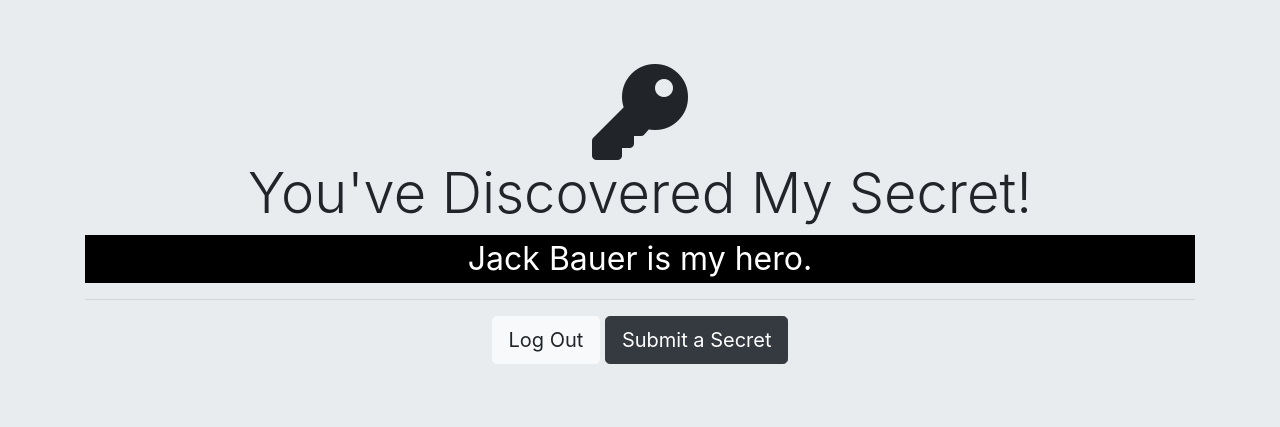
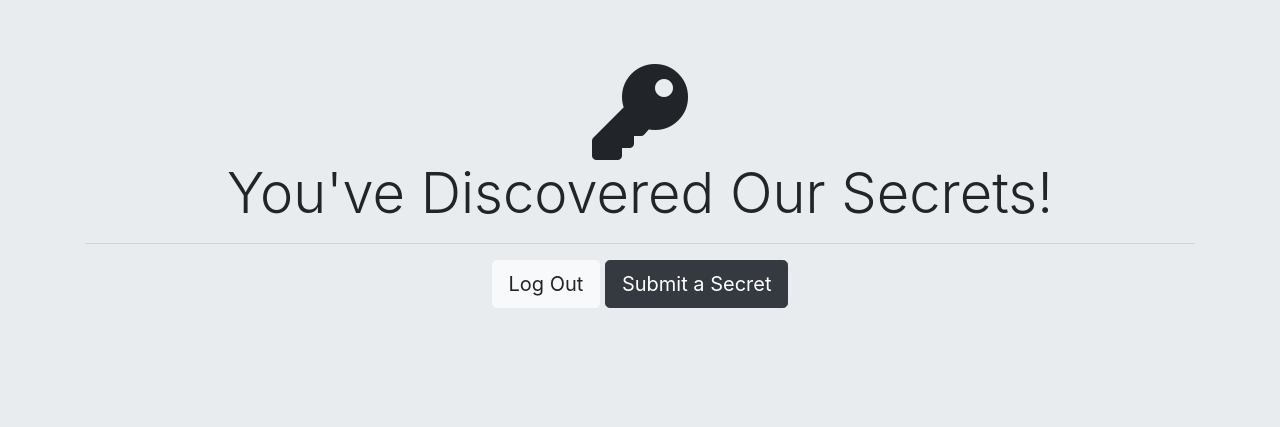
Before and after one commit to Asylcreek/Secrets-App, a Node server app: page /secrets in a window 1280 px wide. Shown: the top 427 px of the page. Run offline with Node 20, Linux system fonts and the light colour scheme; the visitor is signed in with stand-in values (Sample User, id 1); data that the repository does not hold is empty; some libraries are stand-ins or nearby versions.

Commit message:
Enable users to add secrets

```diff
--- a/Controllers/authController.js
+++ b/Controllers/authController.js
@@ -42,7 +42,7 @@ exports.login = async(req, res, next) => {
         if (!username || !password)
             return res.render('login', { error: 'Both fields are required' });
 
-        const user = await User.findOne({ username });
+        const user = await User.findOne({ username }).select('+password');
 
         if (!user)
             return res.render('login', {
--- a/Controllers/routeController.js
+++ b/Controllers/routeController.js
@@ -1,3 +1,7 @@
+const mongoose = require('mongoose');
+const User = require('../Models/userModel');
+const Secret = require('../Models/secretModel');
+
 exports.renderHomePage = (req, res) => {
     res.render('home');
 };
@@ -10,9 +14,10 @@ exports.renderRegister = (req, res) => {
     res.render('register', { error: null });
 };
 
-exports.renderSecrets = (req, res) => {
+exports.renderSecrets = async(req, res) => {
     if (req.isAuthenticated()) {
-        return res.render('secrets');
+        const secrets = await Secret.find();
+        return res.render('secrets', { secrets });
     }
 
     res.redirect('/login');
@@ -22,3 +27,33 @@ exports.logout = (req, res) => {
     req.logout();
     res.redirect('/');
 };
+
+exports.submit = (req, res) => {
+    if (req.isAuthenticated()) {
+        return res.render('submit', { error: null });
+    }
+
+    res.redirect('/login');
+};
+
+exports.createSecret = async(req, res, next) => {
+    const secret = req.body.secret;
+    let user = req.user;
+
+    //Check if user added a secret
+    if (!secret) return res.render('submit', { error: 'Please enter a secret' });
+
+    //Create the secret document
+    const newSecret = await Secret.create({
+        _id: new mongoose.Types.ObjectId(),
+        secret,
+    });
+
+    //Add the secret to the user's secrets
+    user = await User.findOneAndUpdate({ _id: user._id }, { $push: { secrets: newSecret._id } });
+
+    // user = await User.findOne({ _id: user._id }).populate('secrets');
+    // console.log(user);
+
+    res.redirect('/secrets');
+};
--- a/Models/userModel.js
+++ b/Models/userModel.js
@@ -6,6 +6,8 @@ const passportLocalMongoose = require('passport-local-mongoose');
 const GoogleStrategy = require('passport-google-oauth20').Strategy;
 const findOrCreate = require('mongoose-findorcreate');
 const FacebookStrategy = require('passport-facebook');
+
+const Secret = require('./secretModel');
 
 const userSchema = new mongoose.Schema({
     email: {
@@ -24,6 +26,7 @@ const userSchema = new mongoose.Schema({
     },
     googleId: String,
     facebookId: String,
+    secrets: [{ type: mongoose.Schema.Types.ObjectId, ref: 'Secret' }],
     dateCreated: Date,
 });
 
--- a/Routes/homeRoute.js
+++ b/Routes/homeRoute.js
@@ -23,4 +23,9 @@ router
     .route('/auth/facebook/secrets')
     .get(authController.facebookLogin, authController.facebookLoginSuccess);
 
+router
+    .route('/submit')
+    .get(routeController.submit)
+    .post(routeController.createSecret);
+
 module.exports = router;
--- a/views/login.ejs
+++ b/views/login.ejs
@@ -23,6 +23,7 @@
                                         <label for="password">Password</label>
                                         <input type="password" class="form-control" name="password" />
                                     </div>
+                                    <button type="submit" class="btn btn-dark">Login</button>
                                 </form>
                             </div>
                         </div>
--- a/views/secrets.ejs
+++ b/views/secrets.ejs
@@ -3,12 +3,16 @@
     <div class="jumbotron text-center">
         <div class="container">
             <i class="fas fa-key fa-6x"></i>
-            <h1 class="display-4">You've Discovered My Secret!</h1>
-            <p class="secret-text">Jack Bauer is my hero.</p>
-            <hr />
+            <h1 class="display-4">You've Discovered Our Secrets!</h1>
+            <%secrets.forEach((el)=>{%>
+                <p class="secret-text">
+                    <%=el.secret%>
+                </p>
+                <%})%>
+                    <hr />
 
-            <a class="btn btn-light btn-lg" href="/logout" role="button">Log Out</a>
-            <a class="btn btn-dark btn-lg" href="/submit" role="button">Submit a Secret</a
+                    <a class="btn btn-light btn-lg" href="/logout" role="button">Log Out</a>
+                    <a class="btn btn-dark btn-lg" href="/submit" role="button">Submit a Secret</a
     >
   </div>
 </div>
```
Also changed, not shown: Models/secretModel.js (added, +14 -0 lines), views/submit.ejs (+6 -5 lines).
